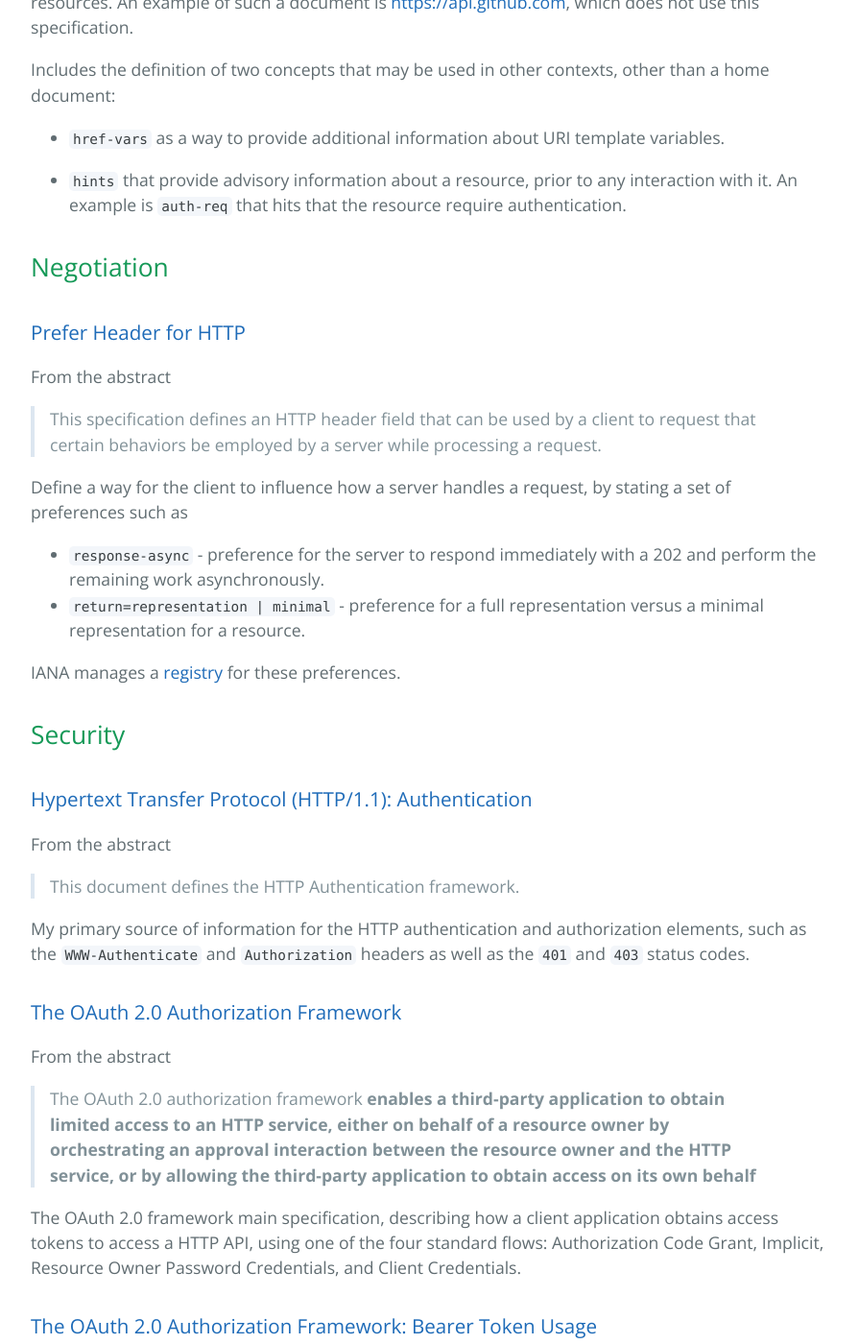
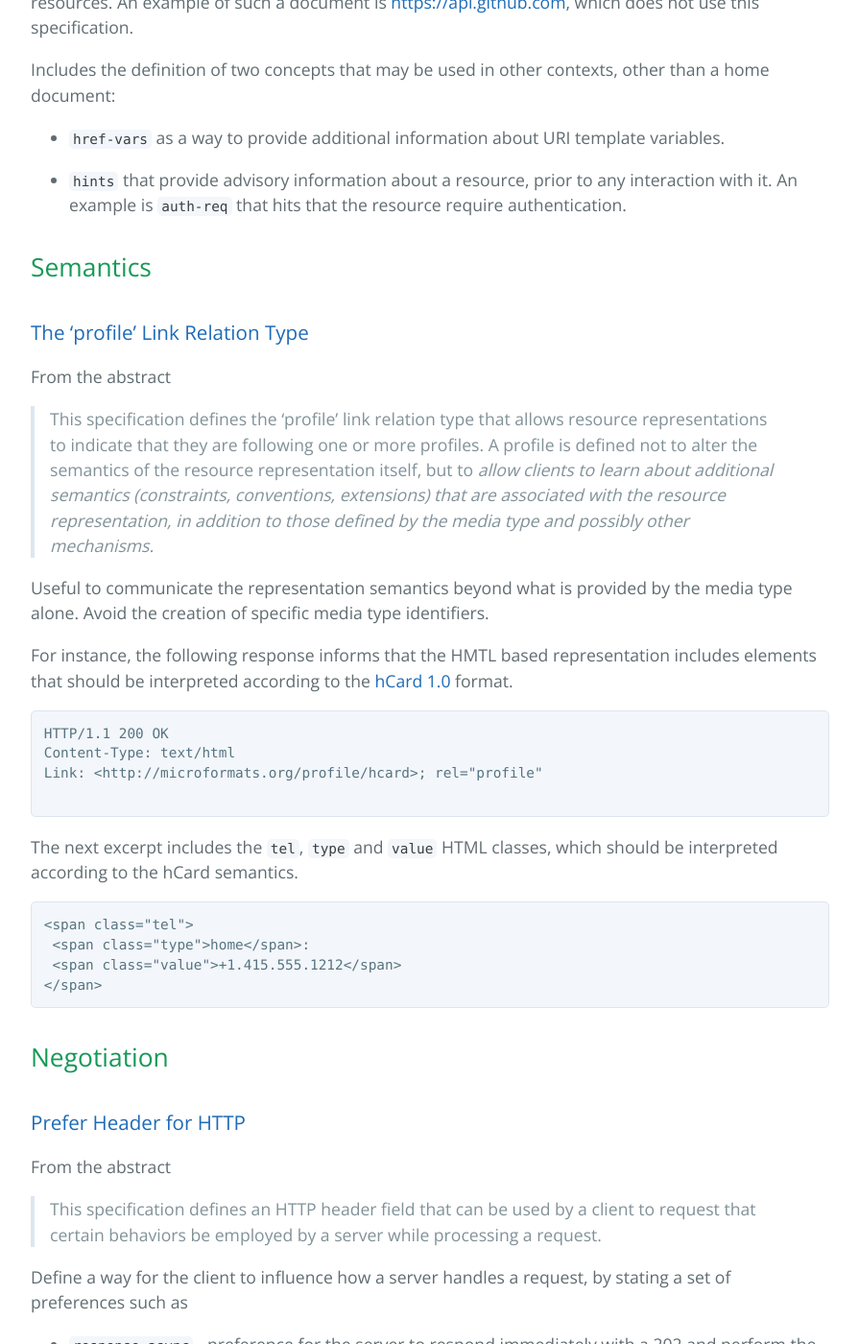
Before and after one commit to pmhsfelix/http-api-specs, a Jekyll site: the page built from index.md, in a window 1280 px wide and 1400 px high, scrolled down 4153 px. Shown: the whole window at 96% size, without its empty margins (192-1087 px from the left). Built offline with Jekyll 4.4.1, drawn with Linux system fonts in a browser that asks for light colours.

Commit message:
adds the profile link relation

```diff
--- a/index.md
+++ b/index.md
@@ -145,6 +145,41 @@ Includes the definition of two concepts that may be used in other contexts, othe
 
 * `hints` that provide advisory information about a resource, prior to any interaction with it. An example is `auth-req` that hits that the resource require authentication.
 
+## Semantics
+
+### [The 'profile' Link Relation Type](https://tools.ietf.org/html/rfc6906)
+
+From the abstract
+
+> This specification defines the 'profile' link relation type that
+   allows resource representations to indicate that they are following
+   one or more profiles.  A profile is defined not to alter the
+   semantics of the resource representation itself, but to *allow clients
+   to learn about additional semantics (constraints, conventions,
+   extensions) that are associated with the resource representation, in
+   addition to those defined by the media type and possibly other
+   mechanisms.*
+
+Useful to communicate the representation semantics beyond what is provided by the media type alone. Avoid the creation of specific media type identifiers.
+
+For instance, the following response informs that the HMTL based representation includes elements that should be interpreted according to the [hCard 1.0](http://microformats.org/wiki/hcard) format.
+
+~~~
+HTTP/1.1 200 OK
+Content-Type: text/html
+Link: <http://microformats.org/profile/hcard>; rel="profile"
+
+~~~
+
+The next excerpt includes the `tel`, `type` and `value` HTML classes, which should be interpreted according to the hCard semantics.
+
+~~~
+<span class="tel">
+ <span class="type">home</span>:
+ <span class="value">+1.415.555.1212</span>
+</span>
+~~~
+
 ## Negotiation
 
 ### [Prefer Header for HTTP](https://tools.ietf.org/html/rfc7240)
```
